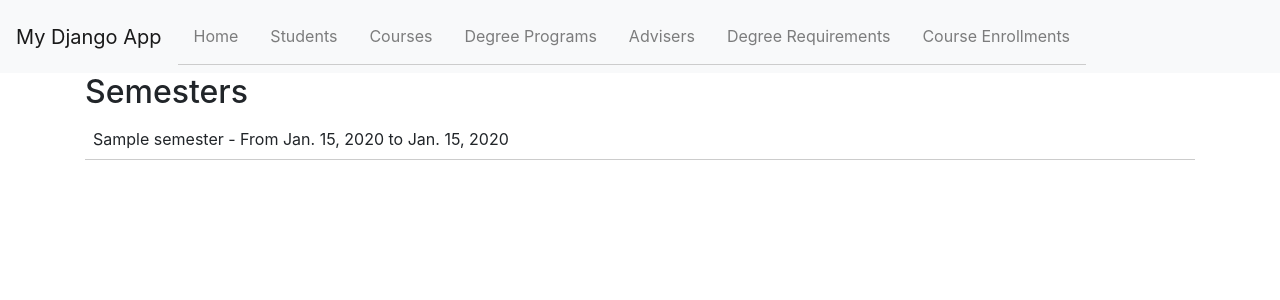
After one commit to Jom123410/Degree-Checklist-Project, a Django app: page /semesters/ in a window 1280 px wide. The commit adds this page. Shown: the top 300 px of the page. Run offline with Django 4.2, Linux system fonts and the light colour scheme; tables that the repository leaves empty hold one stand-in row (values such as "Sample post"); some libraries are stand-ins or nearby versions.

Commit message:
Add files via upload

```diff
--- a/degree_checklist/models.py
+++ b/degree_checklist/models.py
@@ -1,7 +1,15 @@
 from django.db import models
 
-# Create your models here.
- # Define the Student model
+# Define the Semester model
+class Semester(models.Model):
+    name = models.CharField(max_length=100, unique=True)  # To ensure each semester has a unique name.
+    start_date = models.DateField()
+    end_date = models.DateField()
+
+    def __str__(self):
+        return self.name
+
+# Define the Student model
 class Student(models.Model):
     student_id = models.AutoField(primary_key=True)
     first_name = models.CharField(max_length=50)
@@ -10,7 +18,6 @@ class Student(models.Model):
     email = models.EmailField()
     phone = models.CharField(max_length=15)
     address = models.TextField()
-
 
     def __str__(self):
         return f"{self.first_name} {self.last_name}"
@@ -37,7 +44,6 @@ class DegreeProgram(models.Model):
     duration_in_years = models.IntegerField()
     program_description = models.TextField()
 
-
     def __str__(self):
         return self.program_name
 
@@ -48,15 +54,14 @@ class Course(models.Model):
     course_name = models.CharField(max_length=100)
     credits = models.DecimalField(max_digits=5, decimal_places=2)
     description = models.TextField()
-    prerequisites = models.TextField()
+    prerequisites = models.ManyToManyField('self', blank=True)
     semester_offered = models.CharField(max_length=20)
 
-
     def __str__(self):
-        return self.course_code
+        return self.course_name
 
     def is_prerequisite_satisfied(self, student):
-        # logic to check if prerequisites for this course are satisfied by the given student.
+        # TODO: Add logic to check if prerequisites for this course are satisfied by the given student.
         pass
 
 # Define the Adviser model
@@ -68,7 +73,6 @@ class Adviser(models.Model):
     phone = models.CharField(max_length=15)
     department = models.CharField(max_length=100)
 
-
     def __str__(self):
         return f"{self.first_name} {self.last_name}"
 
@@ -79,9 +83,8 @@ class DegreeRequirement(models.Model):
     course = models.ForeignKey(Course, on_delete=models.CASCADE)
     credits_required = models.IntegerField()
 
-
-def is_satisfied_by(self, student):
-        # logic to check if the student satisfies this requirement.
+    def is_satisfied_by(self, student):
+        # TODO: to check if the student satisfies this requirement.
         pass
 
 # Define the CourseEnrollment model
--- /dev/null
+++ b/degree_checklist/static/css/styles.css
@@ -0,0 +1,22 @@
+/* Global styles */
+body {
+    font-family: Arial, sans-serif;
+    margin: 20px;
+    background-color: #f4f4f4;
+}
+
+h1, h2 {
+    color: #333;
+}
+
+ul {
+    list-style-type: none;
+    padding: 0;
+}
+
+li {
+    padding: 8px;
+    border-bottom: 1px solid #ccc;
+}
+
+/* Add more styles as you see fit! */
--- /dev/null
+++ b/degree_checklist/static/js/scripts.js
@@ -0,0 +1,8 @@
+function toggleCourses(semester) {
+    const coursesList = document.getElementById(`courses-${semester}`);
+    if (coursesList.style.display === "none") {
+        coursesList.style.display = "block";
+    } else {
+        coursesList.style.display = "none";
+    }
+}
--- /dev/null
+++ b/degree_checklist/templates/add_student.html
@@ -0,0 +1,5 @@
+<form method="post">
+    {% csrf_token %}
+    {{ form.as_p }}
+    <input type="submit" value="Add Student">
+</form>
--- a/degree_checklist/templates/base.html
+++ b/degree_checklist/templates/base.html
@@ -4,8 +4,11 @@
     <meta charset="UTF-8">
     <meta name="viewport" content="width=device-width, initial-scale=1, shrink-to-fit=no">
     <title>{% block title %}Django App{% endblock %}</title>
+    <!-- Load static CSS file -->
+    {% load static %}
+    <link rel="stylesheet" type="text/css" href="{% static 'css/styles.css' %}">
     <!-- Bootstrap CSS -->
-    <link href="https://stackpath.bootstrapcdn.com/bootstrap/4.3.1/css/bootstrap.min.css" rel="stylesheet">
+    <link href="https://maxcdn.bootstrapcdn.com/bootstrap/4.0.0/css/bootstrap.min.css" rel="stylesheet">
 </head>
 <body>
     <nav class="navbar navbar-expand-lg navbar-light bg-light">
@@ -32,12 +35,11 @@
                     <a class="nav-link" href="{% url 'adviser-list' %}">Advisers</a>
                 </li>
                 <li class="nav-item">
-                    <a class="nav-link" href="{% url 'degreerequirement-list' %}">Degreerequirements</a>
+                    <a class="nav-link" href="{% url 'degreerequirement-list' %}">Degree Requirements</a>
                 </li>
                 <li class="nav-item">
-                    <a class="nav-link" href="{% url 'courseenrollment-list' %}">CourseEnrollments</a>
+                    <a class="nav-link" href="{% url 'courseenrollment-list' %}">Course Enrollments</a>
                 </li>
-
             </ul>
         </div>
     </nav>
@@ -48,5 +50,7 @@
     <!-- jQuery and Bootstrap Bundle (includes Popper) -->
     <script src="https://code.jquery.com/jquery-3.3.1.slim.min.js"></script>
     <script src="https://stackpath.bootstrapcdn.com/bootstrap/4.3.1/js/bootstrap.bundle.min.js"></script>
+    <!-- Custom JavaScript -->
+    <script src="{% static 'js/scripts.js' %}"></script>
 </body>
 </html>
--- /dev/null
+++ b/degree_checklist/templates/semester_list.html
@@ -0,0 +1,10 @@
+{% extends 'base.html' %}
+
+{% block content %}
+<h2>Semesters</h2>
+<ul>
+    {% for semester in semesters %}
+    <li>{{ semester.name }} - From {{ semester.start_date }} to {{ semester.end_date }}</li>
+    {% endfor %}
+</ul>
+{% endblock %}
--- a/degree_checklist/urls.py
+++ b/degree_checklist/urls.py
@@ -7,6 +7,7 @@ urlpatterns = [
     # Student URLs
     path("students/", views.StudentListView.as_view(), name="student-list"),
     path("students/<int:pk>/", views.StudentDetailView.as_view(), name="student-detail"),
+    path('add_student/', views.add_student, name='add_student'),
 
     # DegreeProgram URLs
     path("degree-programs/", views.DegreeProgramListView.as_view(), name="degreeprogram-list"),
@@ -15,6 +16,12 @@ urlpatterns = [
     # Course URLs
     path("courses/", views.CourseListView.as_view(), name="course-list"),
     path("courses/<int:pk>/", views.CourseDetailView.as_view(), name="course-detail"),
+    path('add_course/', views.add_course, name='add_course'),
+
+    # Semester URLs
+    path('semesters/', views.SemesterListView.as_view(), name='semester-list'),  # Added this line
+    path('semesters/<int:pk>/', views.SemesterDetailView.as_view(), name='semester-detail'),
+    path('add_semester/', views.add_semester, name='add_semester'),
 
     # Adviser URLs
     path("advisers/", views.AdviserListView.as_view(), name="adviser-list"),
--- a/degree_checklist/views.py
+++ b/degree_checklist/views.py
@@ -1,6 +1,7 @@
-from django.shortcuts import render, HttpResponse
+from django.shortcuts import render, HttpResponse, redirect
 from django.views.generic import ListView, DetailView
 from .models import Student, DegreeProgram, Course, Adviser, DegreeRequirement, CourseEnrollment
+from .forms import StudentForm, CourseForm, Semester
 
 def home(request):
     return render(request, "home.html")
@@ -10,9 +11,52 @@ class StudentListView(ListView):
     model = Student
     template_name = "student_list.html"
 
+class SemesterListView(ListView):
+    model = Semester  # Specify the model you want to work with.
+    template_name = 'semester_list.html'  # Specify the name of the template to render. You can change this to your desired template name.
+    context_object_name = 'semesters'
+
+class SemesterDetailView(DetailView):
+    model = Semester
+    template_name = 'degree_checklist/semester_detail.html'  # Update this to the path of your desired template
+    context_object_name = 'semester'
+
 class StudentDetailView(DetailView):
     model = Student
     template_name = "student_detail.html"
+
+def add_student(request):
+    if request.method == 'POST':
+        form = StudentForm(request.POST)
+        if form.is_valid():
+            form.save()
+            return redirect('some_view_name')  # Redirect to some view after successfully adding a student
+    else:
+        form = StudentForm()
+
+    return render(request, 'add_student.html', {'form': form})
+
+def add_course(request):
+    if request.method == 'POST':
+        form = CourseForm(request.POST)
+        if form.is_valid():
+            form.save()
+            return redirect('course_list')  # Redirect to the list of courses after adding a course
+    else:
+        form = CourseForm()
+
+    return render(request, 'add_course.html', {'form': form})
+
+def add_semester(request):
+    if request.method == 'POST':
+        form = Semester(request.POST)
+        if form.is_valid():
+            form.save()
+            return redirect('semester_list')  # Redirect to the list of semesters after adding a semester
+    else:
+        form = Semester()
+
+    return render(request, 'add_semester.html', {'form': form})
 
 # DegreeProgram views
 class DegreeProgramListView(ListView):
```
Also changed, not shown: degree_checklist/admin.py (+40 -7 lines), degree_checklist/forms.py (added, +17 -0 lines), degree_checklist/templates/add_course.html (added, +10 -0 lines), degree_checklist/templates/add_semester.html (added, +10 -0 lines), degree_checklist/templates/checklist.html (added, +8 -0 lines), degree_checklist/templates/semester_detail.html (added, +14 -0 lines), db.sqlite3, degree_checklist/migrations/0004_semester_remove_course_prerequisites_and_more.py (added).
